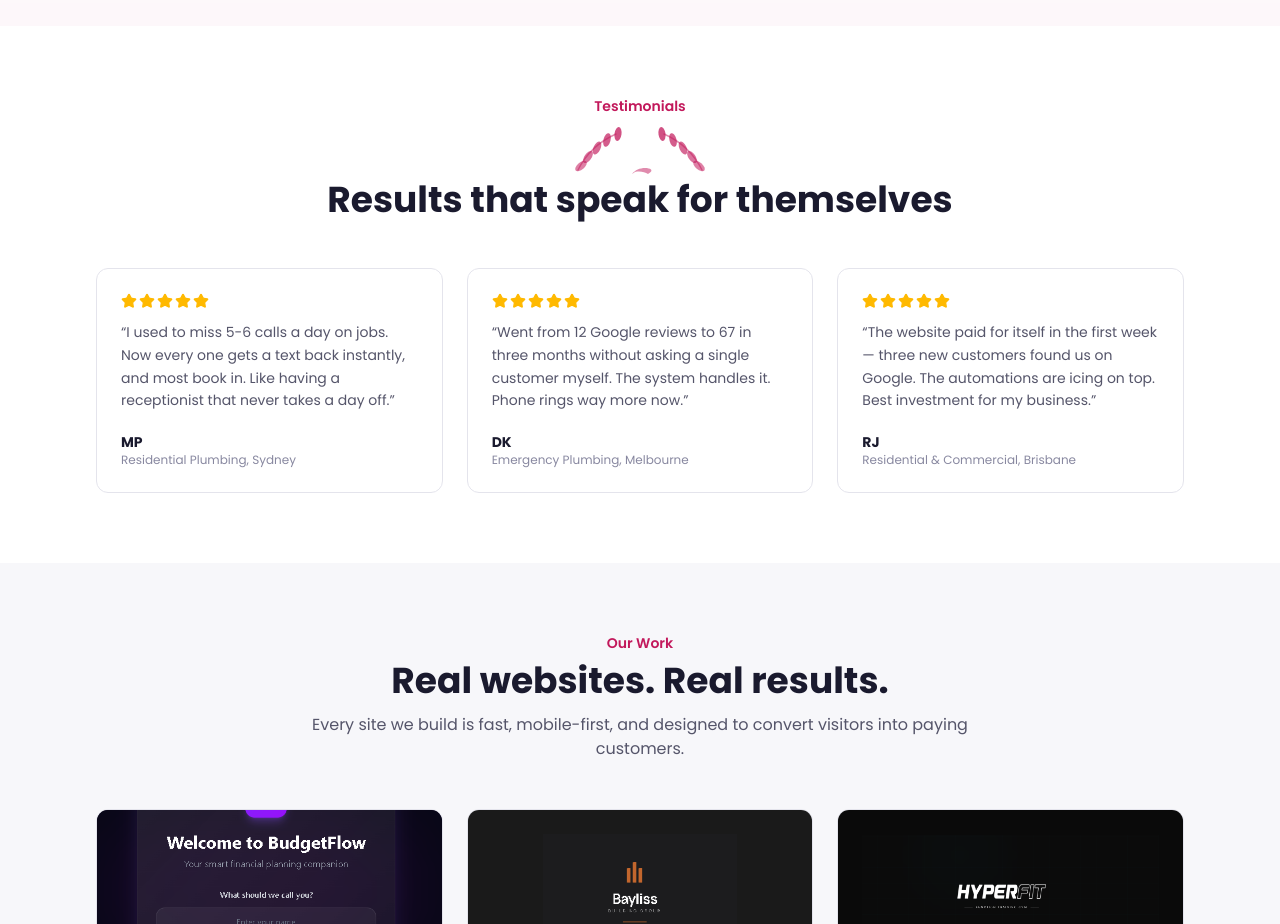
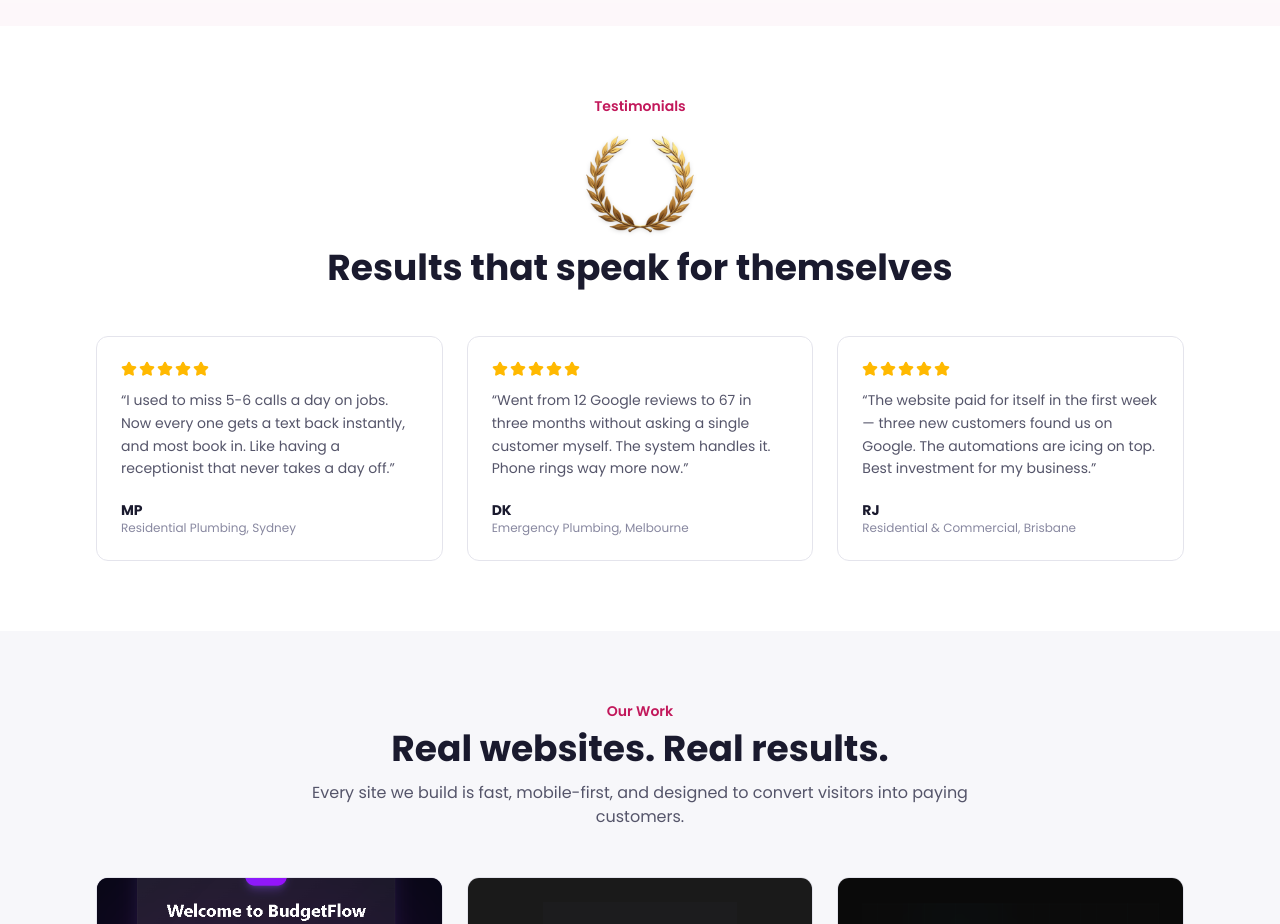
Before and after one commit to milochamp2/flamingco, a Next.js app: page / in a window 1280 px wide. Shown: the part 3300-4224 px from the top of the page. Built offline with nearby package versions, Linux system fonts and the light colour scheme.

Commit message:
+flamingco website update
added laurel leaf crown png

```diff
--- a/src/components/testimonials.tsx
+++ b/src/components/testimonials.tsx
@@ -1,3 +1,4 @@
+import Image from "next/image";
 import { Star } from "lucide-react";
 
 const testimonials = [
@@ -23,52 +24,13 @@
 
 function LaurelWreath() {
   return (
-    <svg
-      width="140"
-      height="52"
-      viewBox="0 0 140 52"
-      fill="none"
-      xmlns="http://www.w3.org/2000/svg"
-      className="mx-auto mb-1"
-      aria-hidden="true"
-    >
-      {/* Left branch stem */}
-      <path
-        d="M8 46 C16 30 28 18 46 10"
-        stroke="#C2185B"
-        strokeWidth="1.4"
-        strokeLinecap="round"
-        opacity="0.5"
-      />
-      {/* Left leaves */}
-      <ellipse cx="11" cy="42" rx="7" ry="3.5" transform="rotate(-40 11 42)" fill="#C2185B" opacity="0.55" />
-      <ellipse cx="18" cy="33" rx="7" ry="3.5" transform="rotate(-55 18 33)" fill="#C2185B" opacity="0.6" />
-      <ellipse cx="27" cy="24" rx="7" ry="3.5" transform="rotate(-65 27 24)" fill="#C2185B" opacity="0.65" />
-      <ellipse cx="37" cy="16" rx="7" ry="3.5" transform="rotate(-75 37 16)" fill="#C2185B" opacity="0.7" />
-      <ellipse cx="48" cy="10" rx="7" ry="3.5" transform="rotate(-82 48 10)" fill="#C2185B" opacity="0.75" />
-
-      {/* Right branch stem */}
-      <path
-        d="M132 46 C124 30 112 18 94 10"
-        stroke="#C2185B"
-        strokeWidth="1.4"
-        strokeLinecap="round"
-        opacity="0.5"
-      />
-      {/* Right leaves */}
-      <ellipse cx="129" cy="42" rx="7" ry="3.5" transform="rotate(40 129 42)" fill="#C2185B" opacity="0.55" />
-      <ellipse cx="122" cy="33" rx="7" ry="3.5" transform="rotate(55 122 33)" fill="#C2185B" opacity="0.6" />
-      <ellipse cx="113" cy="24" rx="7" ry="3.5" transform="rotate(65 113 24)" fill="#C2185B" opacity="0.65" />
-      <ellipse cx="103" cy="16" rx="7" ry="3.5" transform="rotate(75 103 16)" fill="#C2185B" opacity="0.7" />
-      <ellipse cx="92" cy="10" rx="7" ry="3.5" transform="rotate(82 92 10)" fill="#C2185B" opacity="0.75" />
-
-      {/* Bottom ribbon knot */}
-      <path
-        d="M62 50 C65 46 70 44 75 44 C80 44 85 46 78 50 C75 48 70 47 65 48 Z"
-        fill="#C2185B"
-        opacity="0.5"
-      />
-    </svg>
+    <Image
+      src="/logo/laurel leaf crown.png"
+      alt="Laurel wreath"
+      width={120}
+      height={120}
+      className="mx-auto mb-1 drop-shadow-sm"
+    />
   );
 }
 
```
Also changed, not shown: public/logo/laurel leaf crown.png (added).
